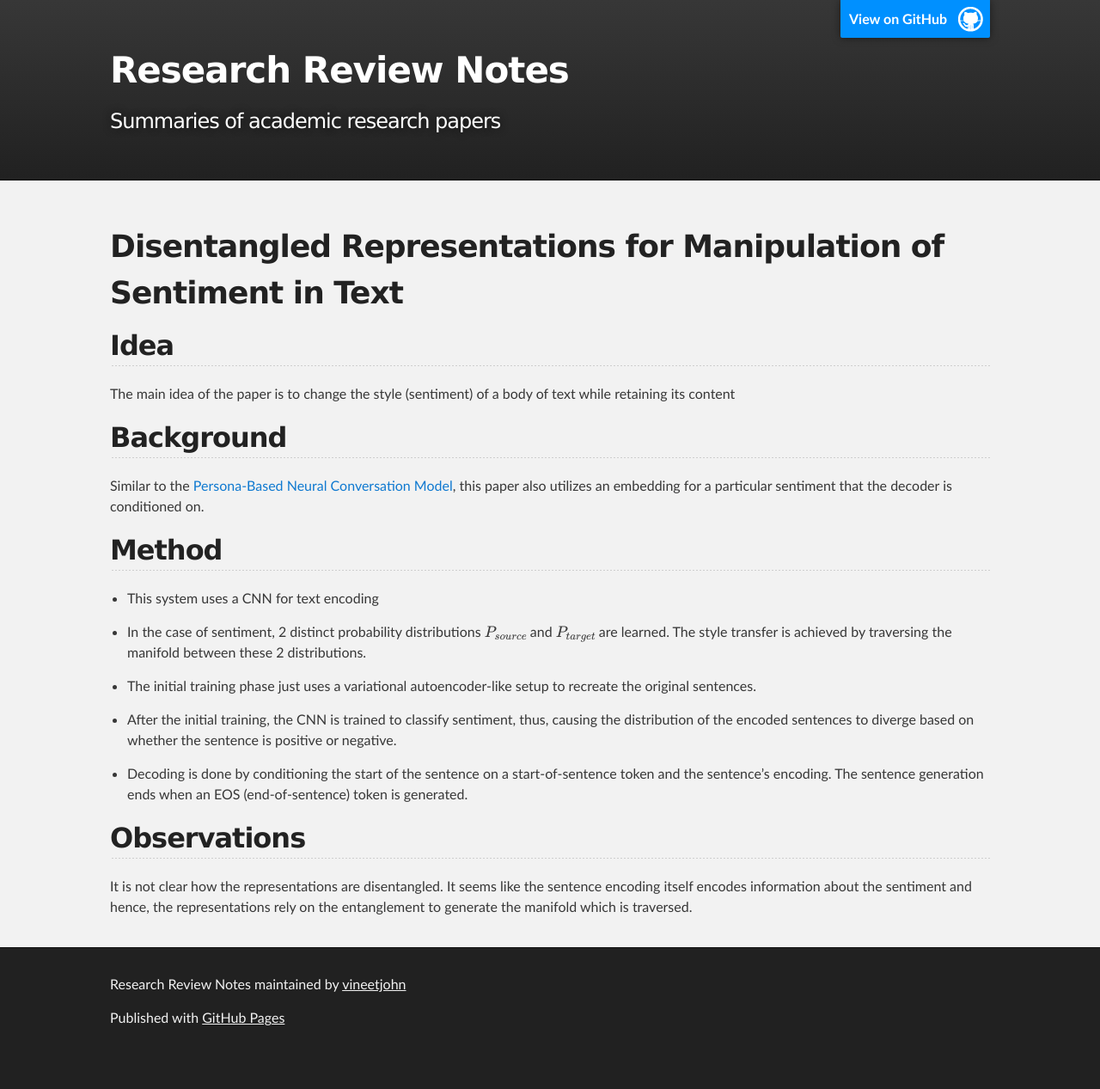
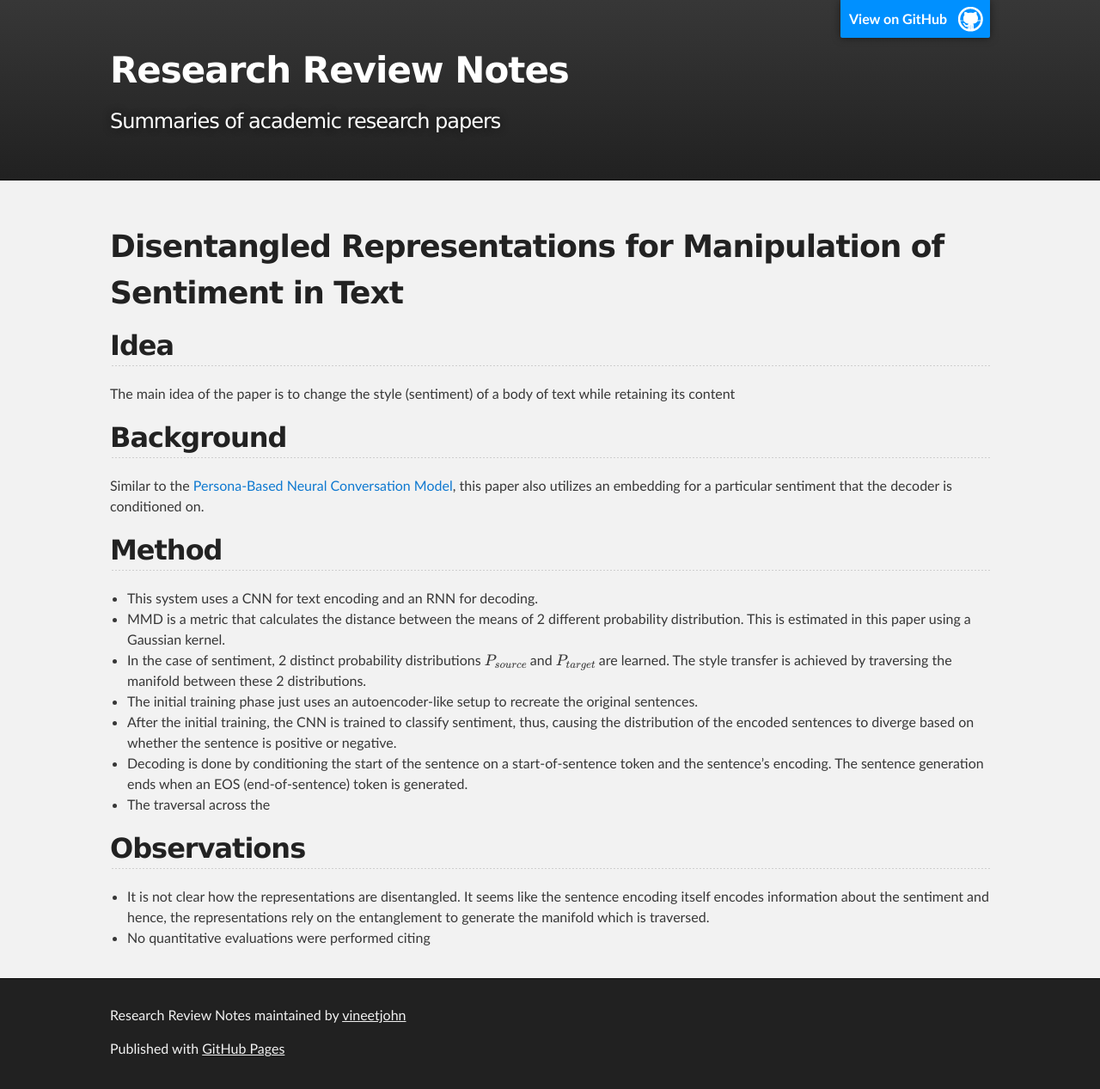
Before and after one commit to vineetjohn/research-review-notes, a Jekyll site: the page built from _reviews/disentangled-representations-for-manipulation-of-sentiment-in-text.md, in a window 1280 px wide. Shown: the whole page at 86% size. Built offline with Jekyll 4.4.1, drawn with Linux system fonts in a browser that asks for light colours; formulas are drawn with MathJax 3; before the commit the page ends 1231 px from its top, so only the background shows below that.

Commit message:
Add minor revisions to the review for 'Disentangled Representations for Manipulation of Sentiment in Text'

```diff
--- a/_reviews/disentangled-representations-for-manipulation-of-sentiment-in-text.md
+++ b/_reviews/disentangled-representations-for-manipulation-of-sentiment-in-text.md
@@ -8,37 +8,23 @@ title: 'Disentangled Representations for Manipulation of Sentiment in Text'
 
 ## Idea
 
-The main idea of the paper is to change the style (sentiment) of a body
-of text while retaining its content
+The main idea of the paper is to change the style (sentiment) of a body of text while retaining its content
 
 ## Background
 
-Similar to the [Persona-Based Neural Conversation Model](https://arxiv.org/abs/1603.06155),
-this paper also utilizes an embedding for a particular sentiment that
-the decoder is conditioned on.
+Similar to the [Persona-Based Neural Conversation Model](https://arxiv.org/abs/1603.06155), this paper also utilizes an embedding for a particular sentiment that the decoder is conditioned on.
 
 ## Method
 
--   This system uses a CNN for text encoding
-
--   In the case of sentiment, 2 distinct probability distributions
-    $P_{source}$ and $P_{target}$ are learned. The style transfer is
-    achieved by traversing the manifold between these 2 distributions.
-
--   The initial training phase just uses a variational autoencoder-like
-    setup to recreate the original sentences.
-
--   After the initial training, the CNN is trained to classify
-    sentiment, thus, causing the distribution of the encoded sentences
-    to diverge based on whether the sentence is positive or negative.
-
--   Decoding is done by conditioning the start of the sentence on a
-    start-of-sentence token and the sentence's encoding. The sentence
-    generation ends when an EOS (end-of-sentence) token is generated.
+* This system uses a CNN for text encoding and an RNN for decoding.
+* MMD is a metric that calculates the distance between the means of 2 different probability distribution. This is estimated in this paper using a Gaussian kernel.
+* In the case of sentiment, 2 distinct probability distributions $P_{source}$ and $P_{target}$ are learned. The style transfer is achieved by traversing the manifold between these 2 distributions.
+* The initial training phase just uses an autoencoder-like setup to recreate the original sentences.
+* After the initial training, the CNN is trained to classify sentiment, thus, causing the distribution of the encoded sentences to diverge based on whether the sentence is positive or negative.
+* Decoding is done by conditioning the start of the sentence on a start-of-sentence token and the sentence's encoding. The sentence generation ends when an EOS (end-of-sentence) token is generated.
+* The traversal across the
 
 ## Observations
 
-It is not clear how the representations are disentangled. It seems like
-the sentence encoding itself encodes information about the sentiment and
-hence, the representations rely on the entanglement to generate the
-manifold which is traversed.
+* It is not clear how the representations are disentangled. It seems like the sentence encoding itself encodes information about the sentiment and hence, the representations rely on the entanglement to generate the manifold which is traversed.
+* No quantitative evaluations were performed citing
```
